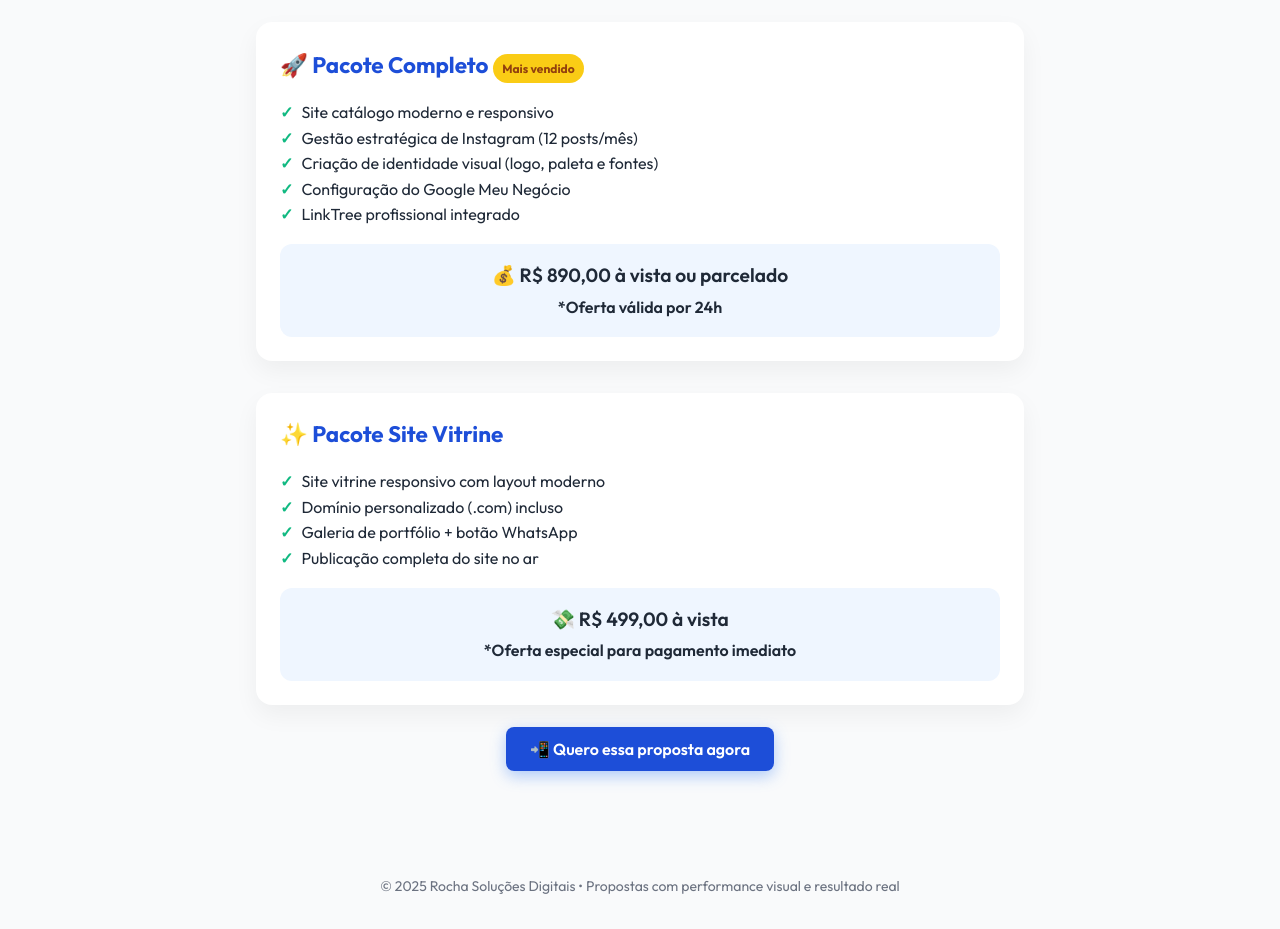
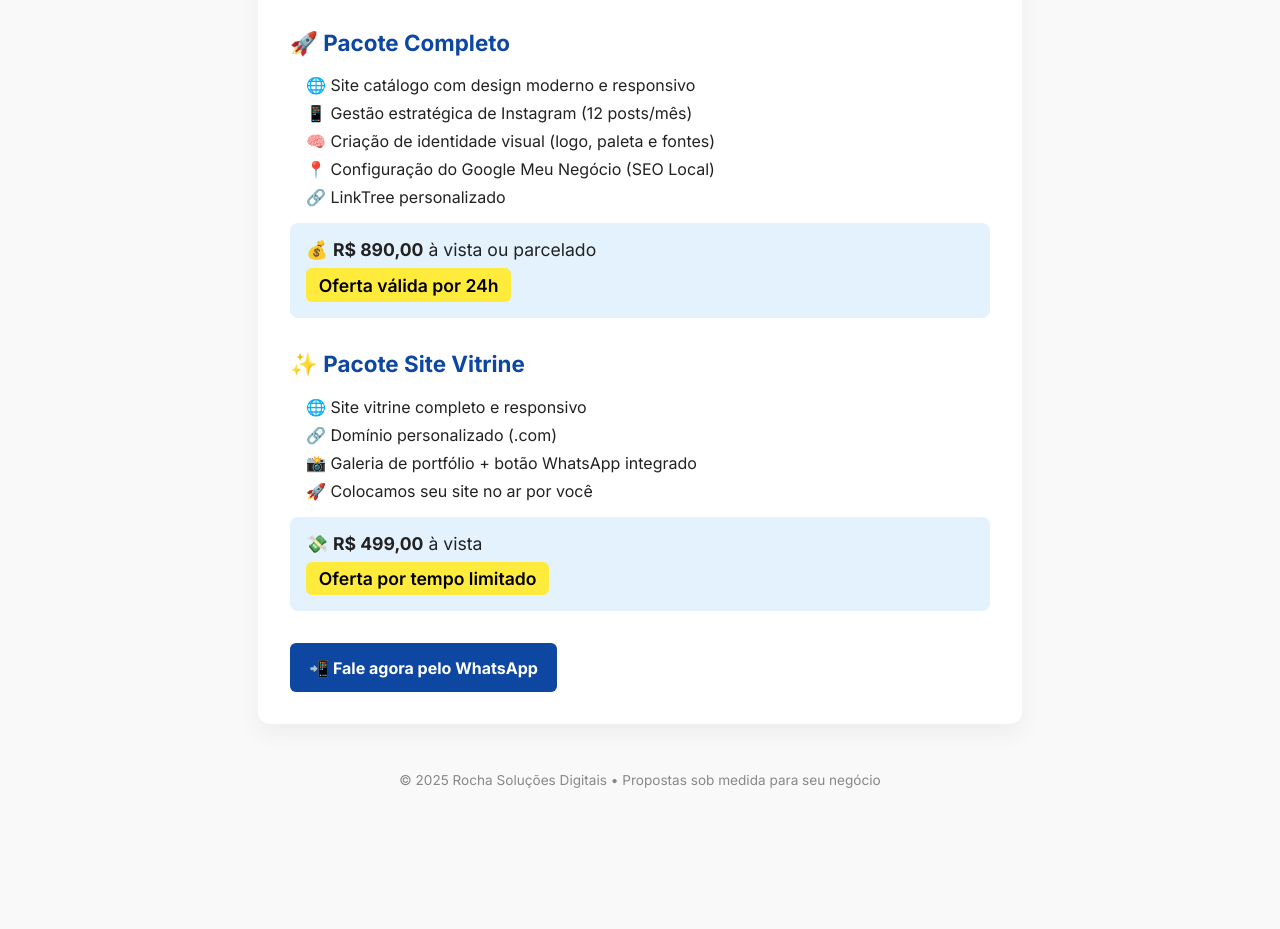
Before and after one commit to Gilb807/proposta-digital-estrategica, a plain HTML site: page index.html in a window 1280 px wide. Shown: the part 181-1110 px from the top of the page. After the commit the page ends 1001 px from the top, so only its background shows below. Drawn offline with Linux system fonts and the light colour scheme.

Commit message:
Update index.html

```diff
--- a/index.html
+++ b/index.html
@@ -1,150 +1,122 @@
 <!DOCTYPE html><html lang="pt-BR">
 <head>
-  <meta charset="UTF-8">
-  <meta name="viewport" content="width=device-width, initial-scale=1.0">
-  <title>Proposta Digital Estratégica</title>
-  <link href="https://fonts.googleapis.com/css2?family=Outfit:wght@400;600;700&display=swap" rel="stylesheet">
+  <meta charset="UTF-8" />
+  <meta name="viewport" content="width=device-width, initial-scale=1.0" />
+  <title>Proposta Digital Personalizada</title>
+  <link href="https://fonts.googleapis.com/css2?family=Inter:wght@400;600;700&display=swap" rel="stylesheet">
   <style>
-    * {
+    body {
       margin: 0;
-      padding: 0;
-      box-sizing: border-box;
-    }
-    body {
-      font-family: 'Outfit', sans-serif;
-      background: #f9fafb;
-      color: #1f2937;
-      line-height: 1.6;
-    }
-    header {
-      background: linear-gradient(135deg, #0f172a, #1e3a8a);
-      color: #fff;
-      text-align: center;
-      padding: 2rem 1rem;
-      border-bottom: 4px solid #3b82f6;
-    }
-    header h1 {
-      font-size: 2rem;
-      margin-bottom: 0.5rem;
-    }
-    header p {
-      font-size: 1.1rem;
-      opacity: 0.9;
+      font-family: 'Inter', sans-serif;
+      background: #f9f9f9;
+      color: #222;
+      display: flex;
+      flex-direction: column;
+      align-items: center;
+      padding: 2rem;
     }
     .container {
-      max-width: 800px;
-      margin: 2rem auto;
+      background: #fff;
+      max-width: 700px;
+      width: 100%;
+      border-radius: 12px;
+      box-shadow: 0 10px 25px rgba(0, 0, 0, 0.05);
+      padding: 2rem;
+    }
+    h1 {
+      font-size: 1.8rem;
+      color: #1a237e;
+    }
+    h2 {
+      color: #0d47a1;
+      font-size: 1.4rem;
+      margin-top: 2rem;
+    }
+    .bloco ul {
+      list-style: none;
+      padding-left: 1rem;
+    }
+    .bloco ul li {
+      margin: 0.5rem 0;
+    }
+    .preco {
+      background: #e3f2fd;
       padding: 1rem;
+      margin-top: 1rem;
+      border-radius: 8px;
+      font-size: 1.1rem;
     }
-    .card {
-      background: #fff;
-      padding: 1.5rem;
-      border-radius: 1rem;
-      box-shadow: 0 10px 25px rgba(0, 0, 0, 0.05);
-      margin-bottom: 2rem;
-      transition: transform 0.2s;
-    }
-    .card:hover {
-      transform: scale(1.015);
-    }
-    .card h2 {
-      color: #1d4ed8;
-      font-size: 1.4rem;
-      margin-bottom: 1rem;
-    }
-    ul {
-      list-style: none;
-      margin-bottom: 1rem;
-    }
-    ul li::before {
-      content: '✓';
-      color: #10b981;
-      font-weight: bold;
-      margin-right: 0.5rem;
-    }
-    .price {
-      background: #eff6ff;
-      padding: 1rem;
-      border-radius: 0.75rem;
-      text-align: center;
+    .oferta-limite {
+      background: #ffeb3b;
+      padding: 0.4rem 0.8rem;
+      display: inline-block;
+      border-radius: 6px;
       font-weight: 600;
-      font-size: 1.2rem;
-      margin-top: 1rem;
-    }
-    .cta {
-      text-align: center;
-      margin: 2rem 0;
+      margin-top: 0.5rem;
+      color: #000;
     }
     .cta a {
-      background: #1d4ed8;
-      color: white;
-      padding: 0.75rem 1.5rem;
-      border-radius: 0.5rem;
+      display: inline-block;
+      background: #0d47a1;
+      color: #fff;
       text-decoration: none;
-      font-weight: 600;
-      box-shadow: 0 5px 15px rgba(59, 130, 246, 0.4);
-      transition: background 0.3s ease;
+      padding: 0.9rem 1.2rem;
+      border-radius: 6px;
+      margin-top: 2rem;
+      font-weight: bold;
+      transition: background 0.3s;
     }
     .cta a:hover {
-      background: #2563eb;
+      background: #1565c0;
     }
-    footer {
+    .footer {
       text-align: center;
-      font-size: 0.875rem;
-      color: #6b7280;
-      margin-top: 4rem;
-      padding-bottom: 2rem;
-    }
-    .badge {
-      background: #facc15;
-      color: #92400e;
-      font-weight: bold;
-      font-size: 0.75rem;
-      padding: 0.3rem 0.6rem;
-      border-radius: 999px;
-      display: inline-block;
-      margin-top: 0.5rem;
+      font-size: 0.85rem;
+      color: #888;
+      margin-top: 3rem;
     }
   </style>
 </head>
 <body>
-  <header>
+  <div class="container">
     <h1>Proposta Digital Personalizada</h1>
-    <p>Escolha o pacote ideal para alavancar sua marca com design, presença e conversão.</p>
-  </header>  <div class="container">
-    <div class="card">
-      <h2>🚀 Pacote Completo <span class="badge">Mais vendido</span></h2>
-      <ul>
-        <li>Site catálogo moderno e responsivo</li>
-        <li>Gestão estratégica de Instagram (12 posts/mês)</li>
-        <li>Criação de identidade visual (logo, paleta e fontes)</li>
-        <li>Configuração do Google Meu Negócio</li>
-        <li>LinkTree profissional integrado</li>
-      </ul>
-      <div class="price">
-        💰 R$ 890,00 à vista ou parcelado <br>
-        <small>*Oferta válida por 24h</small>
-      </div>
-    </div><div class="card">
-  <h2>✨ Pacote Site Vitrine</h2>
+    <p>Apresentamos duas opções de pacote para ajudar seu negócio a crescer no digital com estratégia, qualidade e presença de marca.</p><h2>🚀 Pacote Completo</h2>
+<div class="bloco">
   <ul>
-    <li>Site vitrine responsivo com layout moderno</li>
-    <li>Domínio personalizado (.com) incluso</li>
-    <li>Galeria de portfólio + botão WhatsApp</li>
-    <li>Publicação completa do site no ar</li>
+    <li>🌐 Site catálogo com design moderno e responsivo</li>
+    <li>📱 Gestão estratégica de Instagram (12 posts/mês)</li>
+    <li>🧠 Criação de identidade visual (logo, paleta e fontes)</li>
+    <li>📍 Configuração do Google Meu Negócio (SEO Local)</li>
+    <li>🔗 LinkTree personalizado</li>
   </ul>
-  <div class="price">
-    💸 R$ 499,00 à vista <br>
-    <small>*Oferta especial para pagamento imediato</small>
-  </div>
+</div>
+<div class="preco">
+  💰 <strong>R$ 890,00</strong> à vista ou parcelado <br>
+  <span class="oferta-limite">Oferta válida por 24h</span>
+</div>
+
+<h2>✨ Pacote Site Vitrine</h2>
+<div class="bloco">
+  <ul>
+    <li>🌐 Site vitrine completo e responsivo</li>
+    <li>🔗 Domínio personalizado (.com)</li>
+    <li>📸 Galeria de portfólio + botão WhatsApp integrado</li>
+    <li>🚀 Colocamos seu site no ar por você</li>
+  </ul>
+</div>
+<div class="preco">
+  💸 <strong>R$ 499,00</strong> à vista <br>
+  <span class="oferta-limite">Oferta por tempo limitado</span>
 </div>
 
 <div class="cta">
-  <a href="https://wa.me/5527996163425?text=Ol%C3%A1%2C+quero+fechar+uma+das+propostas+digitais%21">📲 Quero essa proposta agora</a>
+  <a href="https://wa.me/5527996163425?text=Ol%C3%A1%2C+tenho+interesse+na+proposta+digital+para+meu+neg%C3%B3cio!" target="_blank">
+    📲 Fale agora pelo WhatsApp
+  </a>
 </div>
 
-  </div>  <footer>
-    © 2025 Rocha Soluções Digitais • Propostas com performance visual e resultado real
-  </footer>
+  </div>  <div class="footer">
+    © 2025 Rocha Soluções Digitais • Propostas sob medida para seu negócio
+  </div>
 </body>
 </html>
```
